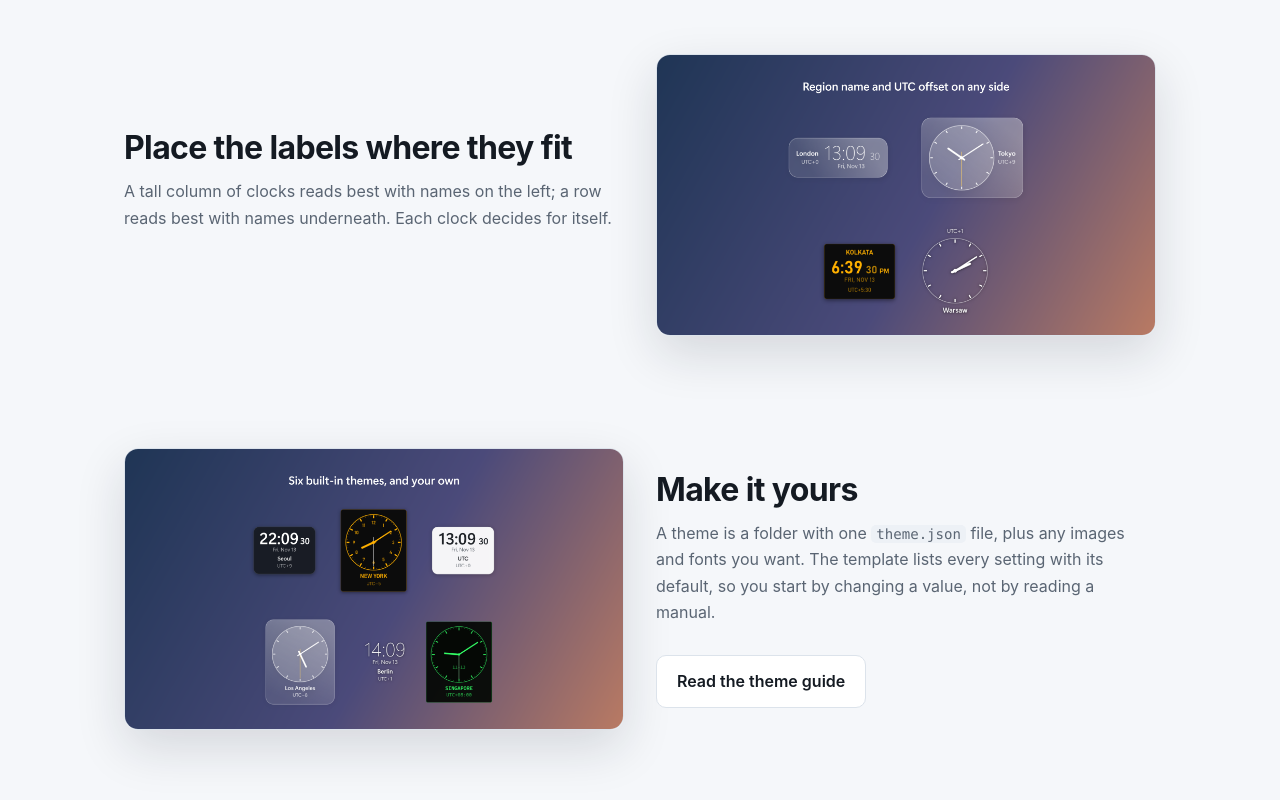
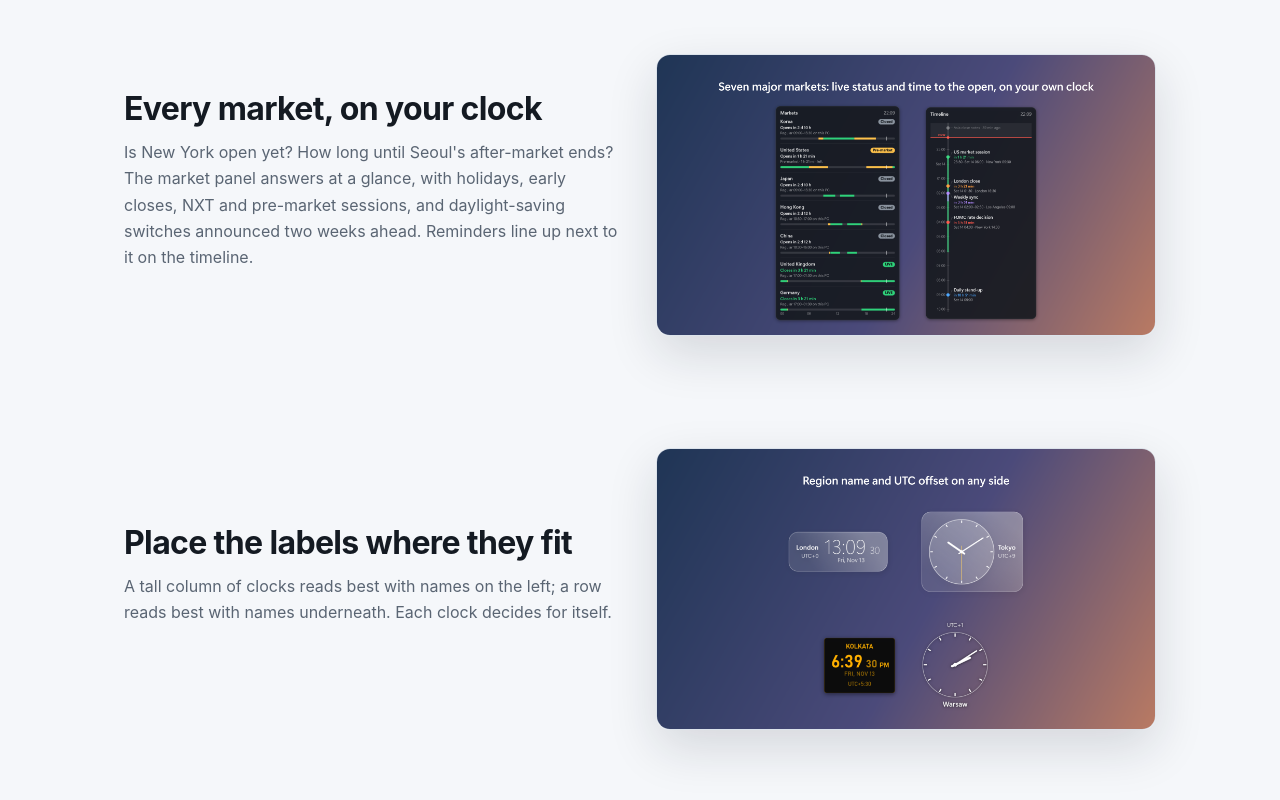
Before and after one commit to Coldlapse/worldclockgadget-site, a plain HTML site: page index.html in a window 1280 px wide. Shown: the part 2120-2920 px from the top of the page. Drawn offline with Linux system fonts and the light colour scheme; a web font is replaced by a local one.

Commit message:
소개 페이지에 시장 가젯 스크린샷 섹션 추가

```diff
--- a/index.html
+++ b/index.html
@@ -135,6 +135,19 @@
     <section>
       <div class="wrap split">
         <div>
+          <h2><span lang="en">Every market, on your clock</span><span lang="ko">모든 장을 내 시계로</span></h2>
+          <p class="sub">
+            <span lang="en">Is New York open yet? How long until Seoul's after-market ends? The market panel answers at a glance, with holidays, early closes, NXT and pre-market sessions, and daylight-saving switches announced two weeks ahead. Reminders line up next to it on the timeline.</span>
+            <span lang="ko">미장 열렸나? 애프터마켓 언제 끝나지? 시장 가젯이 한눈에 답합니다. 휴장일, 조기 마감, NXT와 프리장, 그리고 서머타임 변경을 2주 전부터 알려 줍니다. 알림은 옆의 타임라인에 줄 섭니다.</span>
+          </p>
+        </div>
+        <img src="assets/shot-markets.png" width="1920" height="1080" alt="Market panel and timeline" loading="lazy" />
+      </div>
+    </section>
+
+    <section>
+      <div class="wrap split">
+        <div>
           <h2><span lang="en">Place the labels where they fit</span><span lang="ko">라벨은 어울리는 자리에</span></h2>
           <p class="sub">
             <span lang="en">A tall column of clocks reads best with names on the left; a row reads best with names underneath. Each clock decides for itself.</span>
```
Also changed, not shown: assets/shot-markets.png (added).
